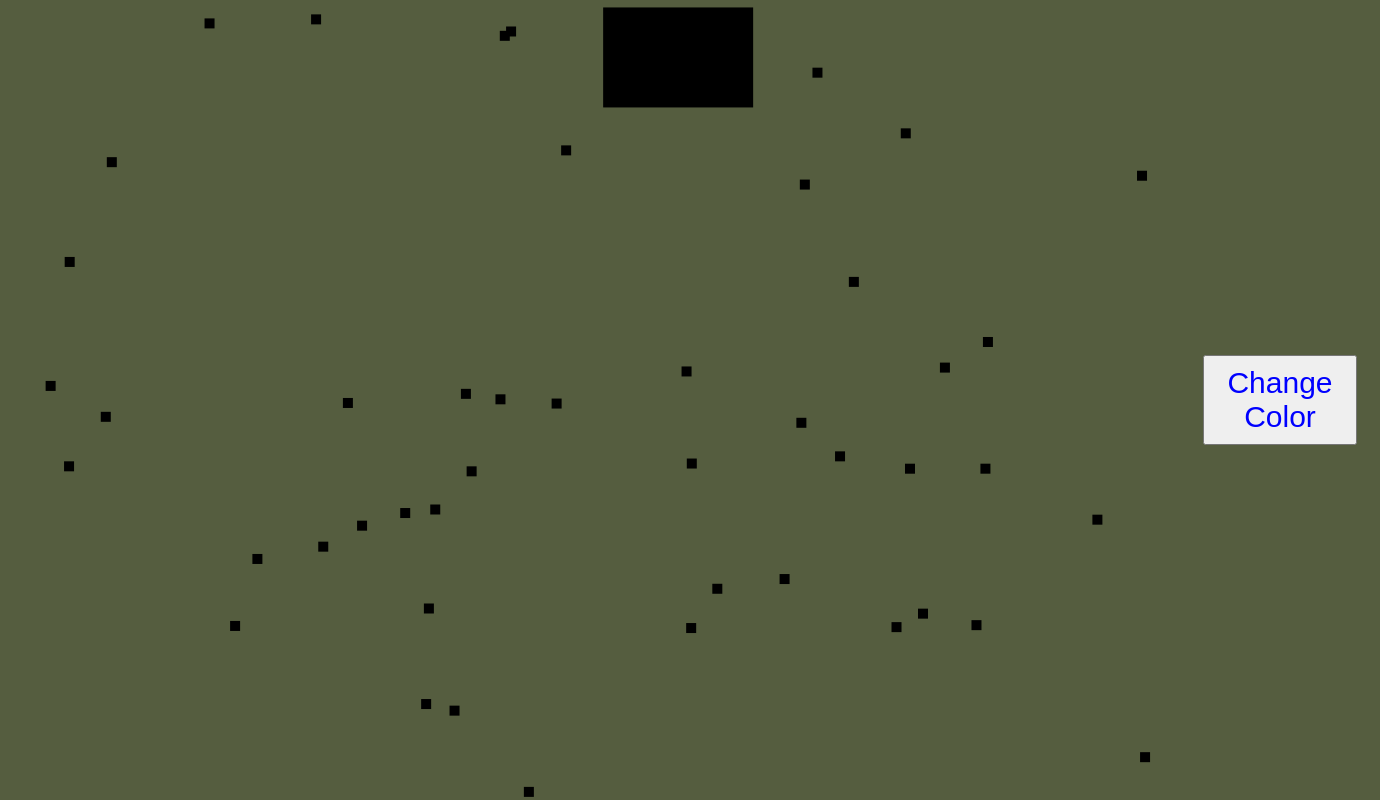
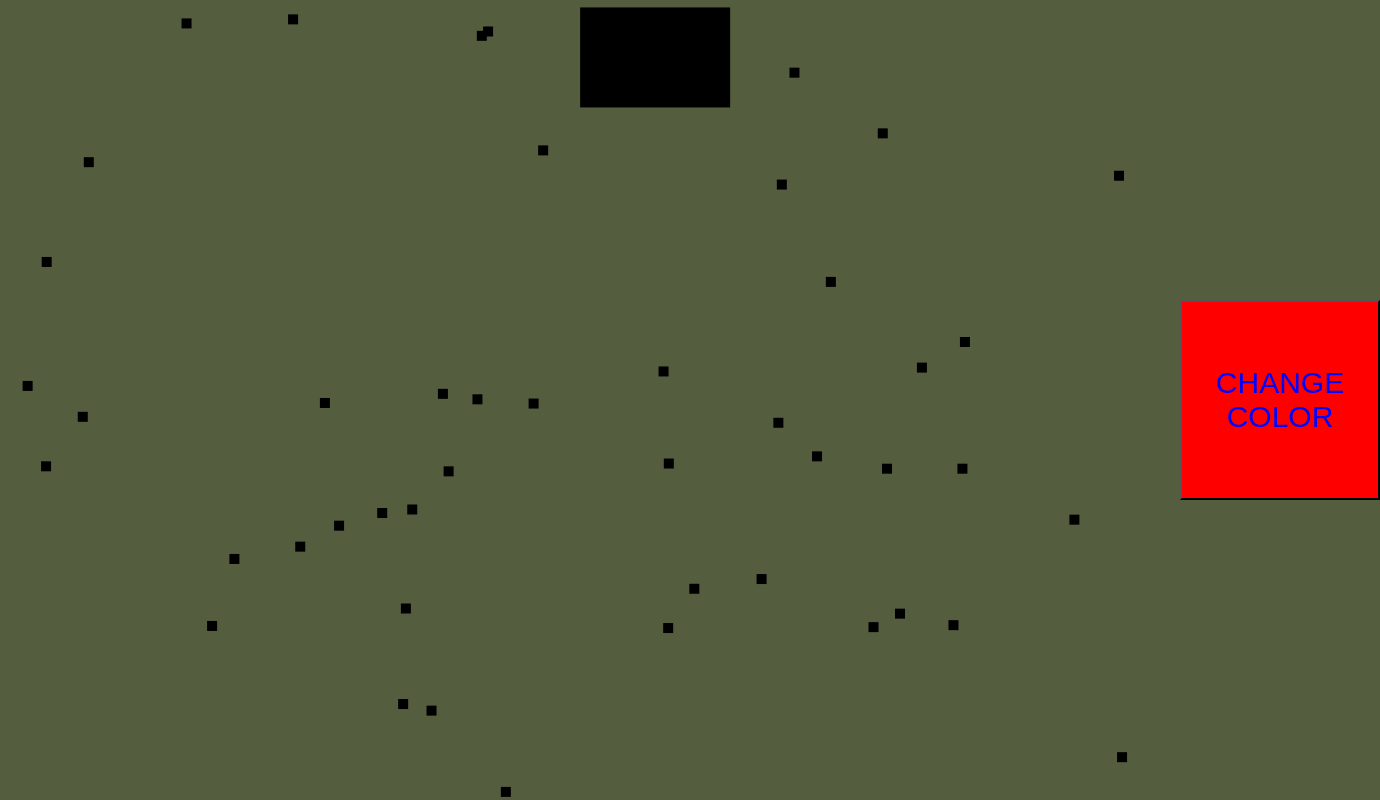
Before and after one commit to lildocinny/generativeArt, a plain HTML site: page index.html in a window 1280 px wide. Shown: the whole page, 1380 px wide, since content can reach past the window. Drawn offline with Linux system fonts and the light colour scheme.

Commit message:
change button

```diff
--- a/index.html
+++ b/index.html
@@ -35,8 +35,8 @@
     <body>
 
     <canvas id="canvas"></canvas>
-    <!-- <button id="btn" onClick="window.location.reload();"><p>CHANGE COLOR</p></button> -->
-    <button type="submit" onClick="window.location.reload();"><p>Change Color</p></button>
+    <button id="btn" onClick="window.location.reload();"><p>CHANGE COLOR</p></button>
+
 
 
 </body>
```
